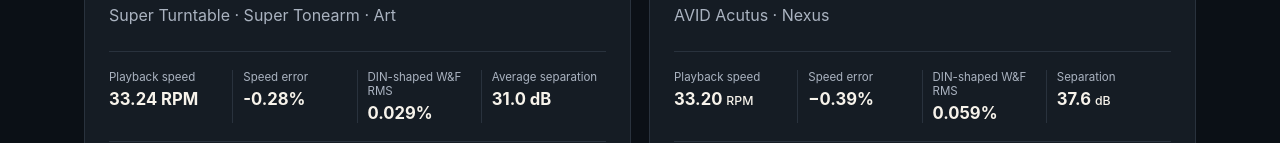
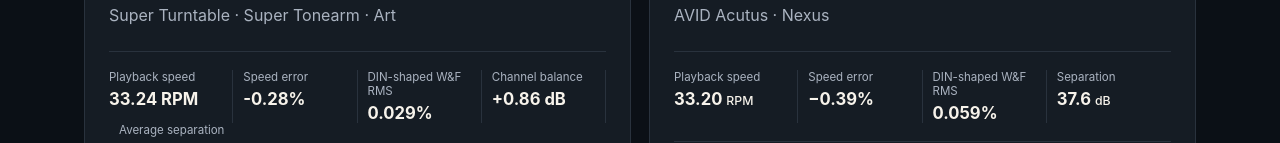
Before and after one commit to directsoundrecords/groove-scope-measurements, a plain HTML site: page docs/groove-scope/index.html in a window 1280 px wide. Shown: the part 809-952 px from the top of the page. Drawn offline with Linux system fonts and the light colour scheme.

Commit message:
Restore GS-2026-0019 channel balance in the primary summary

```diff
--- a/docs/groove-scope/index.html
+++ b/docs/groove-scope/index.html
@@ -59,7 +59,7 @@
 
 
 
-<article class="measurement-card" data-date="2026-11-08" data-title="Super Cartridge" data-search="GS-2026-0019 Super Cartridge Super Turntable Super Tonearm Art Behringer"><a class="photo-wrap" href="measurements/GS-2026-0019.html"><img class="measurement-photo" src="assets/GS-2026-0019/source/setup-photo.jpg" alt="Super Cartridge measurement setup" loading="lazy" decoding="async"></a><div class="card-body"><div class="card-kicker"><time datetime="2026-11-08T13:41:14Z">2026-11-08</time></div><h3><a href="measurements/GS-2026-0019.html">Super Cartridge</a></h3><p class="playback-chain">Super Turntable · Super Tonearm · Art</p><dl class="levels"><div><dt>Playback speed</dt><dd data-metric="playback-rpm">33.24 RPM</dd></div><div><dt>Speed error</dt><dd data-metric="speed-error">-0.28%</dd></div><div><dt>DIN-shaped W&amp;F RMS</dt><dd data-metric="wow-flutter">0.029%</dd></div><div><dt>Average separation</dt><dd data-metric="separation">31.0 dB</dd></div></dl><p class="card-summary">This is a very good measurement</p><div class="card-footer"><span class="measurement-id">GS-2026-0019</span><a class="record-link" href="measurements/GS-2026-0019.html">Read the measurement →</a></div></div></article>
+<article class="measurement-card" data-date="2026-11-08" data-title="Super Cartridge" data-search="GS-2026-0019 Super Cartridge Super Turntable Super Tonearm Art Behringer"><a class="photo-wrap" href="measurements/GS-2026-0019.html"><img class="measurement-photo" src="assets/GS-2026-0019/source/setup-photo.jpg" alt="Super Cartridge measurement setup" loading="lazy" decoding="async"></a><div class="card-body"><div class="card-kicker"><time datetime="2026-11-08T13:41:14Z">2026-11-08</time></div><h3><a href="measurements/GS-2026-0019.html">Super Cartridge</a></h3><p class="playback-chain">Super Turntable · Super Tonearm · Art</p><dl class="levels"><div><dt>Playback speed</dt><dd data-metric="playback-rpm">33.24 RPM</dd></div><div><dt>Speed error</dt><dd data-metric="speed-error">-0.28%</dd></div><div><dt>DIN-shaped W&amp;F RMS</dt><dd data-metric="wow-flutter">0.029%</dd></div><div><dt>Channel balance</dt><dd data-metric="channel-balance">+0.86 dB</dd></div><div><dt>Average separation</dt><dd data-metric="separation">31.0 dB</dd></div></dl><p class="card-summary">This is a very good measurement</p><div class="card-footer"><span class="measurement-id">GS-2026-0019</span><a class="record-link" href="measurements/GS-2026-0019.html">Read the measurement →</a></div></div></article>
 <article class="measurement-card" data-date="2026-11-08" data-title="AVID Reference Ruby" data-search="GS-2026-0016 AVID Reference Ruby Ruby Reference Acutus Nexus Groove Scope Studio USB Audio CODEC tracking trackability crosstalk separation 1 kHz reference check vinyl playback">
         <a class="photo-wrap" href="measurements/GS-2026-0016.html" aria-label="Read the AVID Reference Ruby measurement with the AVID Acutus turntable"><img class="measurement-photo" src="assets/GS-2026-0016/web/hero-1448.webp" width="1448" height="1086" alt="AVID Acutus turntable with the Nexus tonearm and Reference Ruby cartridge." decoding="async"></a>
         <div class="card-body"><div class="card-kicker"><time datetime="2026-11-08T17:32:00">8 Nov 2026 · 17:32</time></div><h3><a href="measurements/GS-2026-0016.html">AVID Reference Ruby</a></h3><p class="playback-chain">AVID Acutus · Nexus</p>
```
